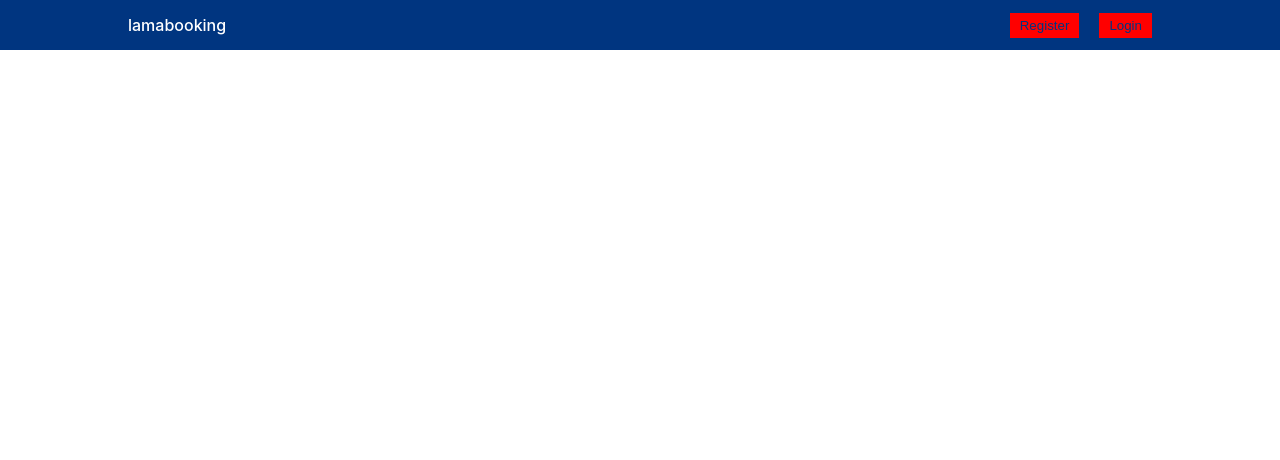
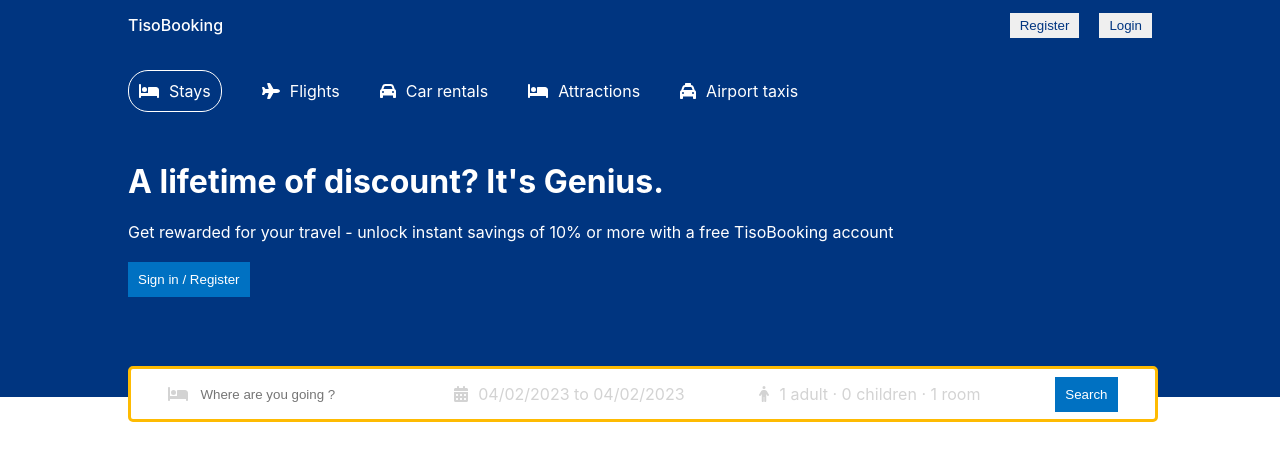
Before and after one commit to TisoOfficiel/Booking, a React (Create React App) app: page / in a window 1280 px wide. Shown: the top 460 px of the page. Built offline with nearby package versions, Linux system fonts and the light colour scheme.

Commit message:
feat : add header

```diff
--- a/package.json
+++ b/package.json
@@ -3,10 +3,16 @@
   "version": "0.1.0",
   "private": true,
   "dependencies": {
+    "@fortawesome/fontawesome-svg-core": "^6.2.1",
+    "@fortawesome/free-regular-svg-icons": "^6.2.1",
+    "@fortawesome/free-solid-svg-icons": "^6.2.1",
+    "@fortawesome/react-fontawesome": "^0.2.0",
     "@testing-library/jest-dom": "^5.16.5",
     "@testing-library/react": "^13.4.0",
     "@testing-library/user-event": "^13.5.0",
+    "date-fns": "^2.29.3",
     "react": "^18.2.0",
+    "react-date-range": "^1.4.0",
     "react-dom": "^18.2.0",
     "react-router-dom": "^6.8.0",
     "react-scripts": "5.0.1",
--- /dev/null
+++ b/src/components/header/Header.jsx
@@ -0,0 +1,127 @@
+import { FontAwesomeIcon } from '@fortawesome/react-fontawesome'
+import { faBed, faCalendarDays, faCar, faPerson, faPlane, faTaxi } from '@fortawesome/free-solid-svg-icons'
+import { DateRange } from 'react-date-range'
+import "./header.css"
+import { useState } from 'react'
+import 'react-date-range/dist/styles.css';
+import 'react-date-range/dist/theme/default.css';
+import { format } from "date-fns";
+
+export const Header = ({type}) => {
+
+  const [openDate, setOpenDate] = useState(false)
+  const [date, setDate] = useState([
+    {
+      startDate: new Date(),
+      endDate: new Date(),
+      key: 'selection'
+    }
+  ]);
+
+  const [openOptions, setOpenOptions] = useState(false);
+
+  const [options, setOptions] = useState({
+    adult: 1,
+    children: 0,
+    room: 1,
+  })
+
+  const handleOption = (name, operation) => {
+    setOptions((prev) => {
+      return {
+        ...prev,
+        [name]: operation === "i" ? options[name] + 1 : options[name] - 1,
+      }
+    })
+  }
+  return (
+    <div className="header">
+      <div className={type === "list" ? "headerContainer listMode" : "headerContainer"}>
+        <div className="headerList">
+          <div className="headerListItem active">
+            <FontAwesomeIcon icon={faBed} />
+            <span>Stays</span>
+          </div>
+          <div className="headerListItem">
+            <FontAwesomeIcon icon={faPlane} />
+            <span>Flights</span>
+          </div>
+          <div className="headerListItem">
+            <FontAwesomeIcon icon={faCar} />
+            <span>Car rentals</span>
+          </div>
+          <div className="headerListItem">
+            <FontAwesomeIcon icon={faBed} />
+            <span>Attractions</span>
+          </div>
+          <div className="headerListItem">
+            <FontAwesomeIcon icon={faTaxi} />
+            <span>Airport taxis</span>
+          </div>
+        </div>
+
+        {type !== "list" &&
+          <>
+            <h1 className="headerTitle">A lifetime of discount? It's Genius.</h1>
+            <p className="headerDescription">
+              Get rewarded for your travel - unlock instant savings of 10% or more with a free TisoBooking account
+            </p>
+            <button className="headerBtn">
+              Sign in / Register
+            </button>
+            <div className="headerSearch">
+              <div className="headerSearchItem">
+                <FontAwesomeIcon icon={faBed} className="headerIcon" />
+                <input type="text" placeholder='Where are you going ?' className="headerSearchInput" />
+              </div>
+              <div className="headerSearchItem">
+                <FontAwesomeIcon icon={faCalendarDays} className="headerIcon" />
+                <span onClick={() => setOpenDate(!openDate)} className='headerSearchText'>{`${format(date[0].startDate, "dd/MM/yyyy")} to ${format(date[0].endDate, "dd/MM/yyyy")}`}</span>
+                {openDate && <DateRange
+                  editableDateInputs={true}
+                  onChange={item => setDate([item.selection])}
+                  moveRangeOnFirstSelection={false}
+                  ranges={date}
+                  className="date"
+                />}
+              </div>
+              <div className="headerSearchItem">
+                <FontAwesomeIcon icon={faPerson} className="headerIcon" />
+                <span onClick={() => setOpenOptions(!openOptions)} className='headerSearchText'>{`${options.adult} adult  · ${options.children} children · ${options.room} room`}</span>
+                {openOptions && <div className="options">
+                  <div className="optionItem">
+                    <span className="optionText">Adult</span>
+                    <div className="optionCounter">
+                      <button disabled={options.adult <= 1} className="optionCounterButton" onClick={() => handleOption('adult', 'd')}>-</button>
+                      <span className="optionCounterNumber">{options.adult}</span>
+                      <button className="optionCounterButton" onClick={() => handleOption('adult', 'i')}>+</button>
+                    </div>
+                  </div>
+                  <div className="optionItem">
+                    <span className="optionText">Children</span>
+                    <div className="optionCounter">
+                      <button disabled={options.children < 1} className="optionCounterButton" onClick={() => handleOption('children', 'd')}>-</button>
+                      <span className="optionCounterNumber">{options.children}</span>
+                      <button className="optionCounterButton" onClick={() => handleOption('children', 'i')}>+</button>
+                    </div>
+                  </div>
+                  <div className="optionItem">
+                    <span className="optionText">Room</span>
+                    <div className="optionCounter">
+                      <button disabled={options.room <= 1} className="optionCounterButton" onClick={() => handleOption('room', 'd')}>-</button>
+                      <span className="optionCounterNumber">{options.room}</span>
+                      <button className="optionCounterButton" onClick={() => handleOption('room', 'i')}>+</button>
+                    </div>
+                  </div>
+                </div>}
+              </div>
+              <div className="headerSearchItem">
+                <button className="headerBtn">Search</button>
+              </div>
+            </div>
+          </>
+        }
+      </div>
+    </div>
+  )
+}
--- /dev/null
+++ b/src/components/header/header.css
@@ -0,0 +1,128 @@
+.header{
+    background-color: #003580;
+    color: white;
+    display: flex;
+    justify-content: center;
+    position: relative;
+}
+
+.headerContainer{
+    width: 100%;
+    max-width: 1024px;
+    margin: 20px 0 100px 0;
+}
+
+.headerContainer.listMode{
+    margin: 20px 0 0px 0;
+}
+
+.headerList{
+    display: flex;
+    gap: 40px;
+    margin-bottom: 50px;
+}
+
+.headerListItem{
+    display: flex;
+    align-items:center;
+    gap: 10px;
+}
+
+.headerListItem.active{
+    border: 1px solid white;
+    padding: 10px;
+    border-radius:20px;
+}
+
+.headerDescription{
+    margin: 20px 0;
+}
+
+.headerBtn{
+    background-color: #0071c2;
+    color: white;
+    font-weight: 500;
+    border: none;
+    padding: 10px;
+    cursor: pointer;
+}
+
+.headerSearch{
+    height: 30px;
+    background-color: white;
+    border: 3px solid #febb02;
+    display: flex;
+    align-items:center;
+    justify-content:space-around;
+    padding: 10px 0px ;
+    border-radius: 5px;
+    position: absolute;
+    bottom: -25px;
+    width: 100%;
+    max-width: 1024px;
+}
+
+.headerIcon{
+    color: lightgrey;
+}
+
+.headerSearchItem{
+    display: flex;
+    align-items:center;
+    gap: 10px;
+}
+
+.headerSearchInput{
+    border: none;
+    outline: none;
+}
+
+.headerSearchText{
+    color: lightgrey;
+    cursor: pointer;
+}
+
+.date{
+    position: absolute;
+    top: 50px;
+}
+
+.options{
+    position: absolute;
+    top: 50px;
+    background-color: white;
+    color: grey;
+    border-radius: 5px;
+    -webkit-box-shadow: 0px 0px 10px -5px rgba(0,0,0,0.4);
+    box-shadow: 0px 0px 10px -5px rgba(0,0,0,0.4);
+}
+
+
+.optionItem{
+    width: 200px;
+    display: flex;
+    justify-content: space-between;
+    margin: 10px;
+}
+
+.optionCounter{
+    display: flex;
+    align-items: center;
+    gap: 10px;
+    font-size: 12px;
+    color: black
+}
+
+.optionCounterButton{
+    width: 30px;
+    height: 30px;
+    border: 1px solid #0071c2;
+    color: #0071c2;
+    cursor: pointer;
+    background-color: white;
+}
+
+
+.optionCounterButton:disabled{
+    cursor: not-allowed;
+}
--- a/src/components/navbar/Navbar.jsx
+++ b/src/components/navbar/Navbar.jsx
@@ -4,7 +4,7 @@
   return (
     <div className="navbar">
         <div className="navContainer">
-            <span className="logo">lamabooking</span>
+            <span className="logo">TisoBooking</span>
             <div className="navItems">
                 <button className="navButton">Register</button>
                 <button className="navButton">Login</button>
--- a/src/components/navbar/navbar.css
+++ b/src/components/navbar/navbar.css
@@ -24,5 +24,4 @@
     padding: 5px 10px;
     cursor: pointer;
     color: #003580;
-    background-color: red;
 }
--- a/src/pages/home/Home.jsx
+++ b/src/pages/home/Home.jsx
@@ -1,8 +1,12 @@
+import { Header } from "../../components/header/Header"
 import { Navbar } from "../../components/navbar/Navbar"
 import "./home.css"
 
 export const Home = () => {
   return (
-    <div><Navbar /></div>
+    <div>
+      <Navbar />
+      <Header />
+    </div>
   )
 }
--- a/src/pages/list/List.jsx
+++ b/src/pages/list/List.jsx
@@ -1,7 +1,12 @@
 import React from 'react'
+import { Header } from '../../components/header/Header'
+import { Navbar } from '../../components/navbar/Navbar'
 
 export const List = () => {
   return (
-    <div>List</div>
+    <div>
+      <Navbar />
+      <Header type="list" />
+    </div>
   )
 }
```
Also changed, not shown: 1 other file (tests, documents, lock files or other folders).
